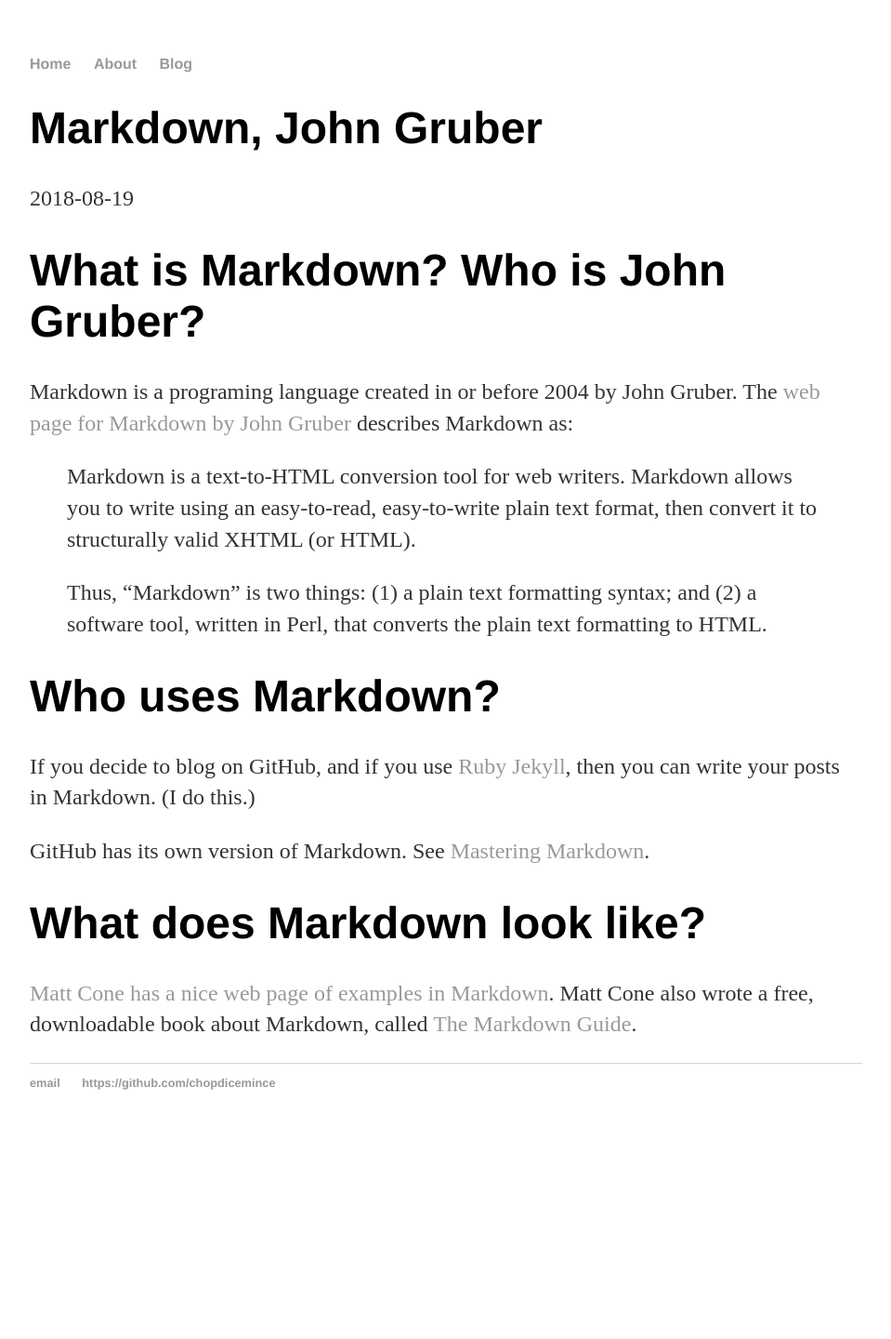
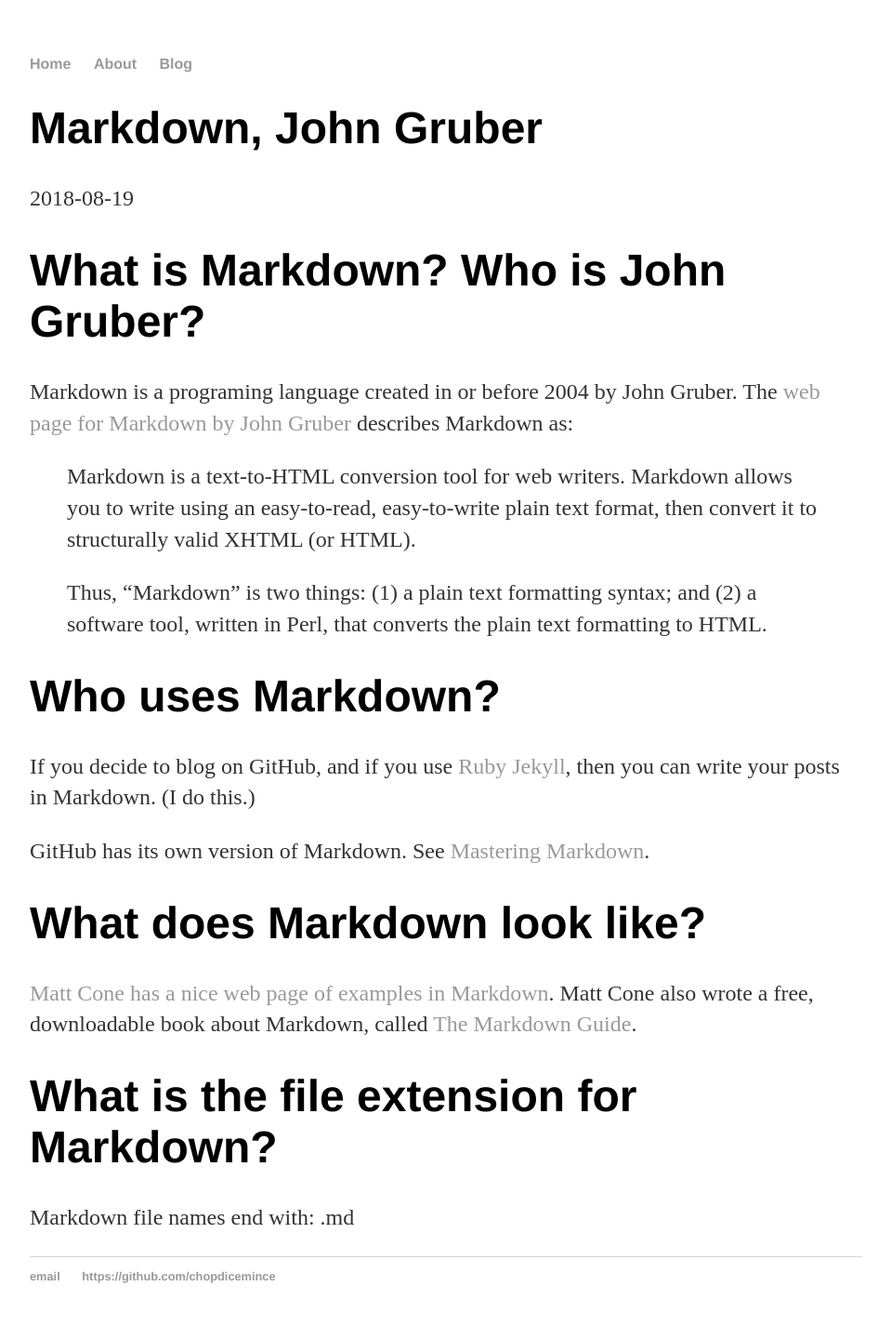
Before and after one commit to chopdicemince/chopdicemince.github.io, a Jekyll site: the page built from _posts/2018-08-19-markdown-john-gruber.md, in a window 1280 px wide. Shown: the whole page at 93% size, without its empty margins (160-1119 px from the left). Built offline with Jekyll 4.4.1, drawn with Linux system fonts in a browser that asks for light colours; before the commit the page ends 1232 px from its top, so only the background shows below that.

Commit message:
Add question about file extension

```diff
--- a/_posts/2018-08-19-markdown-john-gruber.md
+++ b/_posts/2018-08-19-markdown-john-gruber.md
@@ -21,3 +21,7 @@
 # What does Markdown look like?
 
 [Matt Cone has a nice web page of examples in Markdown](https://www.markdownguide.org/basic-syntax). Matt Cone also wrote a free, downloadable book about Markdown, called [The Markdown Guide](https://www.markdownguide.org/book).
+
+# What is the file extension for Markdown?
+
+Markdown file names end with: .md
```
